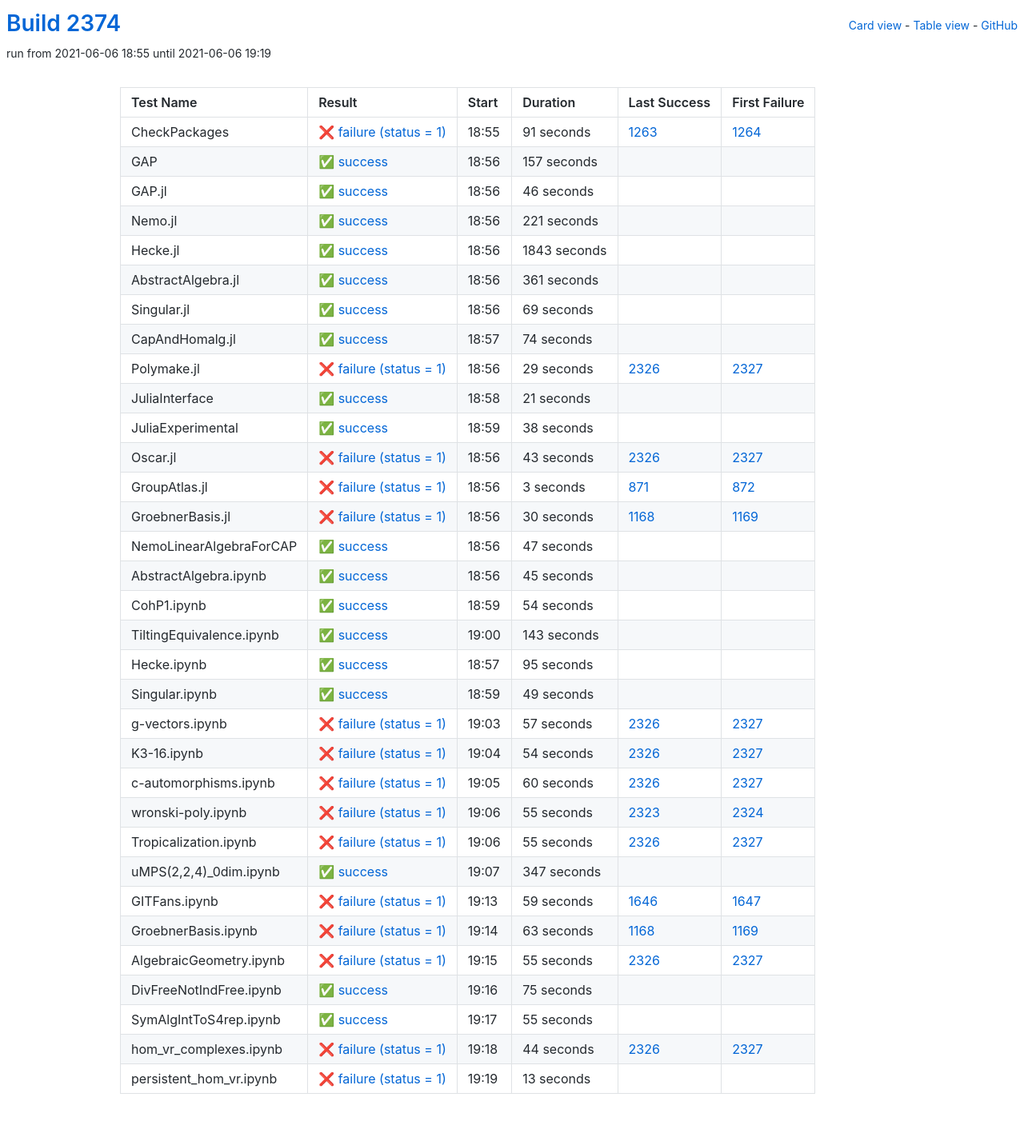
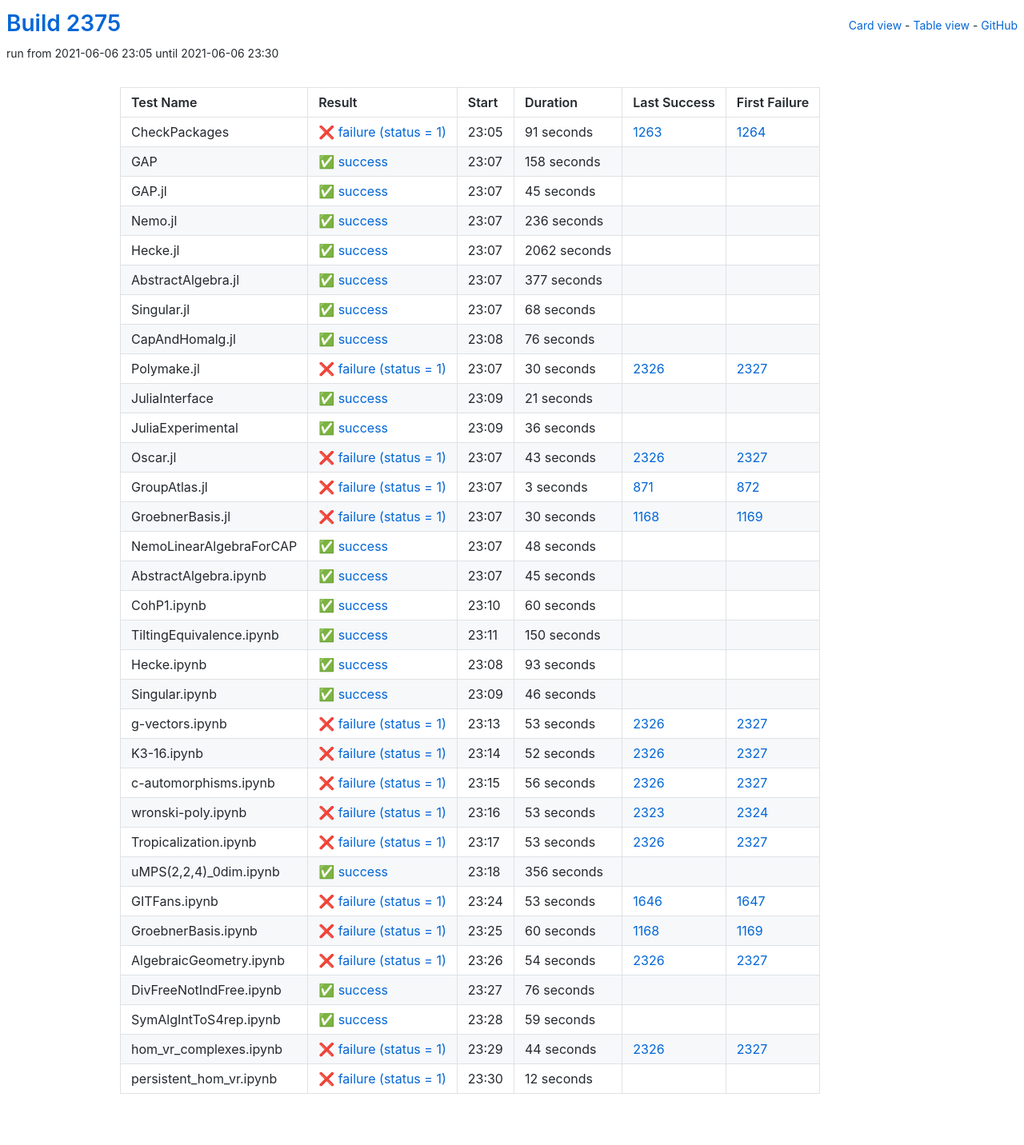
Before and after one commit to oscar-system/oscar-ci-status-stable, a Jekyll site: the page built from table.html, in a window 1280 px wide. Shown: the whole page at 80% size. Built offline with Jekyll 4.4.1, drawn with Linux system fonts in a browser that asks for light colours.

Commit message:
Build #2375

```diff
--- a/_data/ci.yml
+++ b/_data/ci.yml
@@ -1,6 +1,6 @@
 ---
-build: 2374
-build_url: https://oscarci.mathematik.uni-kl.de/job/oscar-stable/2374/
+build: 2375
+build_url: https://oscarci.mathematik.uni-kl.de/job/oscar-stable/2375/
 job: oscar-stable
 organization: oscar-system
 repo: oscar-ci-status-stable
@@ -8,8 +8,8 @@ repourl: https://github.com/oscar-system/oscar-ci-status-stable
 tests:
 - name: CheckPackages
   id: checkpackages
-  log: https://oscarci.mathematik.uni-kl.de/job/oscar-stable/2374/artifact/logs/build-2374/CheckPackages.log
-  start: 2021-06-06 18:55
+  log: https://oscarci.mathematik.uni-kl.de/job/oscar-stable/2375/artifact/logs/build-2375/CheckPackages.log
+  start: 2021-06-06 23:05
   success: false
   exitcode: 1
   status: failure
@@ -20,104 +20,104 @@ tests:
   first_failure_url: https://oscarci.mathematik.uni-kl.de/job/oscar-stable/1264/
 - name: GAP
   id: gap
-  log: https://oscarci.mathematik.uni-kl.de/job/oscar-stable/2374/artifact/logs/build-2374/GAP.log
-  start: 2021-06-06 18:56
+  log: https://oscarci.mathematik.uni-kl.de/job/oscar-stable/2375/artifact/logs/build-2375/GAP.log
+  start: 2021-06-06 23:07
   success: true
   exitcode: 0
   status: success
-  duration: 157
+  duration: 158
   last_success: false
   last_success_url:
   first_failure: false
   first_failure_url:
 - name: GAP.jl
   id: gap-jl
-  log: https://oscarci.mathematik.uni-kl.de/job/oscar-stable/2374/artifact/logs/build-2374/GAP.jl.log
-  start: 2021-06-06 18:56
+  log: https://oscarci.mathematik.uni-kl.de/job/oscar-stable/2375/artifact/logs/build-2375/GAP.jl.log
+  start: 2021-06-06 23:07
   success: true
   exitcode: 0
   status: success
-  duration: 46
+  duration: 45
   last_success: false
   last_success_url:
   first_failure: false
   first_failure_url:
 - name: Nemo.jl
   id: nemo-jl
-  log: https://oscarci.mathematik.uni-kl.de/job/oscar-stable/2374/artifact/logs/build-2374/Nemo.jl.log
-  start: 2021-06-06 18:56
+  log: https://oscarci.mathematik.uni-kl.de/job/oscar-stable/2375/artifact/logs/build-2375/Nemo.jl.log
+  start: 2021-06-06 23:07
   success: true
   exitcode: 0
   status: success
-  duration: 221
+  duration: 236
   last_success: false
   last_success_url:
   first_failure: false
   first_failure_url:
 - name: Hecke.jl
   id: hecke-jl
-  log: https://oscarci.mathematik.uni-kl.de/job/oscar-stable/2374/artifact/logs/build-2374/Hecke.jl.log
-  start: 2021-06-06 18:56
+  log: https://oscarci.mathematik.uni-kl.de/job/oscar-stable/2375/artifact/logs/build-2375/Hecke.jl.log
+  start: 2021-06-06 23:07
   success: true
   exitcode: 0
   status: success
-  duration: 1843
+  duration: 2062
   last_success: false
   last_success_url:
   first_failure: false
   first_failure_url:
 - name: AbstractAlgebra.jl
   id: abstractalgebra-jl
-  log: https://oscarci.mathematik.uni-kl.de/job/oscar-stable/2374/artifact/logs/build-2374/AbstractAlgebra.jl.log
-  start: 2021-06-06 18:56
+  log: https://oscarci.mathematik.uni-kl.de/job/oscar-stable/2375/artifact/logs/build-2375/AbstractAlgebra.jl.log
+  start: 2021-06-06 23:07
   success: true
   exitcode: 0
   status: success
-  duration: 361
+  duration: 377
   last_success: false
   last_success_url:
   first_failure: false
   first_failure_url:
 - name: Singular.jl
   id: singular-jl
-  log: https://oscarci.mathematik.uni-kl.de/job/oscar-stable/2374/artifact/logs/build-2374/Singular.jl.log
-  start: 2021-06-06 18:56
+  log: https://oscarci.mathematik.uni-kl.de/job/oscar-stable/2375/artifact/logs/build-2375/Singular.jl.log
+  start: 2021-06-06 23:07
   success: true
   exitcode: 0
   status: success
-  duration: 69
+  duration: 68
   last_success: false
   last_success_url:
   first_failure: false
   first_failure_url:
 - name: CapAndHomalg.jl
   id: capandhomalg-jl
-  log: https://oscarci.mathematik.uni-kl.de/job/oscar-stable/2374/artifact/logs/build-2374/CapAndHomalg.jl.log
-  start: 2021-06-06 18:57
+  log: https://oscarci.mathematik.uni-kl.de/job/oscar-stable/2375/artifact/logs/build-2375/CapAndHomalg.jl.log
+  start: 2021-06-06 23:08
   success: true
   exitcode: 0
   status: success
-  duration: 74
+  duration: 76
   last_success: false
   last_success_url:
   first_failure: false
   first_failure_url:
 - name: Polymake.jl
   id: polymake-jl
-  log: https://oscarci.mathematik.uni-kl.de/job/oscar-stable/2374/artifact/logs/build-2374/Polymake.jl.log
-  start: 2021-06-06 18:56
+  log: https://oscarci.mathematik.uni-kl.de/job/oscar-stable/2375/artifact/logs/build-2375/Polymake.jl.log
+  start: 2021-06-06 23:07
   success: false
   exitcode: 1
   status: failure
-  duration: 29
+  duration: 30
   last_success: 2326
   last_success_url: https://oscarci.mathematik.uni-kl.de/job/oscar-stable/2326/
   first_failure: 2327
   first_failure_url: https://oscarci.mathematik.uni-kl.de/job/oscar-stable/2327/
 - name: JuliaInterface
   id: juliainterface
-  log: https://oscarci.mathematik.uni-kl.de/job/oscar-stable/2374/artifact/logs/build-2374/JuliaInterface.log
-  start: 2021-06-06 18:58
+  log: https://oscarci.mathematik.uni-kl.de/job/oscar-stable/2375/artifact/logs/build-2375/JuliaInterface.log
+  start: 2021-06-06 23:09
   success: true
   exitcode: 0
   status: success
@@ -128,20 +128,20 @@ tests:
   first_failure_url:
 - name: JuliaExperimental
   id: juliaexperimental
-  log: https://oscarci.mathematik.uni-kl.de/job/oscar-stable/2374/artifact/logs/build-2374/JuliaExperimental.log
-  start: 2021-06-06 18:59
+  log: https://oscarci.mathematik.uni-kl.de/job/oscar-stable/2375/artifact/logs/build-2375/JuliaExperimental.log
+  start: 2021-06-06 23:09
   success: true
   exitcode: 0
   status: success
-  duration: 38
+  duration: 36
   last_success: false
   last_success_url:
   first_failure: false
   first_failure_url:
 - name: Oscar.jl
   id: oscar-jl
-  log: https://oscarci.mathematik.uni-kl.de/job/oscar-stable/2374/artifact/logs/build-2374/Oscar.jl.log
-  start: 2021-06-06 18:56
+  log: https://oscarci.mathematik.uni-kl.de/job/oscar-stable/2375/artifact/logs/build-2375/Oscar.jl.log
+  start: 2021-06-06 23:07
   success: false
   exitcode: 1
   status: failure
@@ -152,8 +152,8 @@ tests:
   first_failure_url: https://oscarci.mathematik.uni-kl.de/job/oscar-stable/2327/
 - name: GroupAtlas.jl
   id: groupatlas-jl
-  log: https://oscarci.mathematik.uni-kl.de/job/oscar-stable/2374/artifact/logs/build-2374/GroupAtlas.jl.log
-  start: 2021-06-06 18:56
+  log: https://oscarci.mathematik.uni-kl.de/job/oscar-stable/2375/artifact/logs/build-2375/GroupAtlas.jl.log
+  start: 2021-06-06 23:07
   success: false
   exitcode: 1
   status: failure
@@ -164,8 +164,8 @@ tests:
   first_failure_url: https://oscarci.mathematik.uni-kl.de/job/oscar-stable/872/
 - name: GroebnerBasis.jl
   id: groebnerbasis-jl
-  log: https://oscarci.mathematik.uni-kl.de/job/oscar-stable/2374/artifact/logs/build-2374/GroebnerBasis.jl.log
-  start: 2021-06-06 18:56
+  log: https://oscarci.mathematik.uni-kl.de/job/oscar-stable/2375/artifact/logs/build-2375/GroebnerBasis.jl.log
+  start: 2021-06-06 23:07
   success: false
   exitcode: 1
   status: failure
@@ -176,20 +176,20 @@ tests:
   first_failure_url: https://oscarci.mathematik.uni-kl.de/job/oscar-stable/1169/
 - name: NemoLinearAlgebraForCAP
   id: nemolinearalgebraforcap
-  log: https://oscarci.mathematik.uni-kl.de/job/oscar-stable/2374/artifact/logs/build-2374/NemoLinearAlgebraForCAP.log
-  start: 2021-06-06 18:56
+  log: https://oscarci.mathematik.uni-kl.de/job/oscar-stable/2375/artifact/logs/build-2375/NemoLinearAlgebraForCAP.log
+  start: 2021-06-06 23:07
   success: true
   exitcode: 0
   status: success
-  duration: 47
+  duration: 48
   last_success: false
   last_success_url:
   first_failure: false
   first_failure_url:
 - name: AbstractAlgebra.ipynb
   id: abstractalgebra-ipynb
-  log: https://oscarci.mathematik.uni-kl.de/job/oscar-stable/2374/artifact/logs/build-2374/AbstractAlgebra.ipynb.log
-  start: 2021-06-06 18:56
+  log: https://oscarci.mathematik.uni-kl.de/job/oscar-stable/2375/artifact/logs/build-2375/AbstractAlgebra.ipynb.log
+  start: 2021-06-06 23:07
   success: true
   exitcode: 0
   status: success
@@ -200,68 +200,152 @@ tests:
   first_failure_url:
 - name: CohP1.ipynb
   id: cohp1-ipynb
-  log: https://oscarci.mathematik.uni-kl.de/job/oscar-stable/2374/artifact/logs/build-2374/CohP1.ipynb.log
-  start: 2021-06-06 18:59
+  log: https://oscarci.mathematik.uni-kl.de/job/oscar-stable/2375/artifact/logs/build-2375/CohP1.ipynb.log
+  start: 2021-06-06 23:10
   success: true
   exitcode: 0
   status: success
-  duration: 54
+  duration: 60
   last_success: false
   last_success_url:
   first_failure: false
   first_failure_url:
 - name: TiltingEquivalence.ipynb
   id: tiltingequivalence-ipynb
-  log: https://oscarci.mathematik.uni-kl.de/job/oscar-stable/2374/artifact/logs/build-2374/TiltingEquivalence.ipynb.log
-  start: 2021-06-06 19:00
+  log: https://oscarci.mathematik.uni-kl.de/job/oscar-stable/2375/artifact/logs/build-2375/TiltingEquivalence.ipynb.log
+  start: 2021-06-06 23:11
   success: true
   exitcode: 0
   status: success
-  duration: 143
+  duration: 150
   last_success: false
   last_success_url:
   first_failure: false
   first_failure_url:
 - name: Hecke.ipynb
   id: hecke-ipynb
-  log: https://oscarci.mathematik.uni-kl.de/job/oscar-stable/2374/artifact/logs/build-2374/Hecke.ipynb.log
-  start: 2021-06-06 18:57
+  log: https://oscarci.mathematik.uni-kl.de/job/oscar-stable/2375/artifact/logs/build-2375/Hecke.ipynb.log
+  start: 2021-06-06 23:08
   success: true
   exitcode: 0
   status: success
-  duration: 95
+  duration: 93
   last_success: false
   last_success_url:
   first_failure: false
   first_failure_url:
 - name: Singular.ipynb
   id: singular-ipynb
-  log: https://oscarci.mathematik.uni-kl.de/job/oscar-stable/2374/artifact/logs/build-2374/Singular.ipynb.log
-  start: 2021-06-06 18:59
+  log: https://oscarci.mathematik.uni-kl.de/job/oscar-stable/2375/artifact/logs/build-2375/Singular.ipynb.log
+  start: 2021-06-06 23:09
   success: true
   exitcode: 0
   status: success
-  duration: 49
+  duration: 46
   last_success: false
   last_success_url:
   first_failure: false
   first_failure_url:
 - name: g-vectors.ipynb
   id: g-vectors-ipynb
-  log: https://oscarci.mathematik.uni-kl.de/job/oscar-stable/2374/artifact/logs/build-2374/g-vectors.ipynb.log
-  start: 2021-06-06 19:03
+  log: https://oscarci.mathematik.uni-kl.de/job/oscar-stable/2375/artifact/logs/build-2375/g-vectors.ipynb.log
+  start: 2021-06-06 23:13
   success: false
   exitcode: 1
   status: failure
-  duration: 57
+  duration: 53
   last_success: 2326
   last_success_url: https://oscarci.mathematik.uni-kl.de/job/oscar-stable/2326/
   first_failure: 2327
   first_failure_url: https://oscarci.mathematik.uni-kl.de/job/oscar-stable/2327/
 - name: K3-16.ipynb
   id: k3-16-ipynb
-  log: https://oscarci.mathematik.uni-kl.de/job/oscar-stable/2374/artifact/logs/build-2374/K3-16.ipynb.log
-  start: 2021-06-06 19:04
+  log: https://oscarci.mathematik.uni-kl.de/job/oscar-stable/2375/artifact/logs/build-2375/K3-16.ipynb.log
+  start: 2021-06-06 23:14
+  success: false
+  exitcode: 1
+  status: failure
+  duration: 52
+  last_success: 2326
+  last_success_url: https://oscarci.mathematik.uni-kl.de/job/oscar-stable/2326/
+  first_failure: 2327
+  first_failure_url: https://oscarci.mathematik.uni-kl.de/job/oscar-stable/2327/
+- name: c-automorphisms.ipynb
+  id: c-automorphisms-ipynb
+  log: https://oscarci.mathematik.uni-kl.de/job/oscar-stable/2375/artifact/logs/build-2375/c-automorphisms.ipynb.log
+  start: 2021-06-06 23:15
+  success: false
+  exitcode: 1
+  status: failure
+  duration: 56
+  last_success: 2326
+  last_success_url: https://oscarci.mathematik.uni-kl.de/job/oscar-stable/2326/
+  first_failure: 2327
+  first_failure_url: https://oscarci.mathematik.uni-kl.de/job/oscar-stable/2327/
+- name: wronski-poly.ipynb
+  id: wronski-poly-ipynb
+  log: https://oscarci.mathematik.uni-kl.de/job/oscar-stable/2375/artifact/logs/build-2375/wronski-poly.ipynb.log
+  start: 2021-06-06 23:16
+  success: false
+  exitcode: 1
+  status: failure
+  duration: 53
+  last_success: 2323
+  last_success_url: https://oscarci.mathematik.uni-kl.de/job/oscar-stable/2323/
+  first_failure: 2324
+  first_failure_url: https://oscarci.mathematik.uni-kl.de/job/oscar-stable/2324/
+- name: Tropicalization.ipynb
+  id: tropicalization-ipynb
+  log: https://oscarci.mathematik.uni-kl.de/job/oscar-stable/2375/artifact/logs/build-2375/Tropicalization.ipynb.log
+  start: 2021-06-06 23:17
+  success: false
+  exitcode: 1
+  status: failure
+  duration: 53
+  last_success: 2326
+  last_success_url: https://oscarci.mathematik.uni-kl.de/job/oscar-stable/2326/
+  first_failure: 2327
+  first_failure_url: https://oscarci.mathematik.uni-kl.de/job/oscar-stable/2327/
+- name: uMPS(2,2,4)_0dim.ipynb
+  id: umps-2-2-4-0dim-ipynb
+  log: https://oscarci.mathematik.uni-kl.de/job/oscar-stable/2375/artifact/logs/build-2375/uMPS-2-2-4-_0dim.ipynb.log
+  start: 2021-06-06 23:18
+  success: true
+  exitcode: 0
+  status: success
+  duration: 356
+  last_success: false
+  last_success_url:
+  first_failure: false
+  first_failure_url:
+- name: GITFans.ipynb
+  id: gitfans-ipynb
+  log: https://oscarci.mathematik.uni-kl.de/job/oscar-stable/2375/artifact/logs/build-2375/GITFans.ipynb.log
+  start: 2021-06-06 23:24
+  success: false
+  exitcode: 1
+  status: failure
+  duration: 53
+  last_success: 1646
+  last_success_url: https://oscarci.mathematik.uni-kl.de/job/oscar-stable/1646/
+  first_failure: 1647
+  first_failure_url: https://oscarci.mathematik.uni-kl.de/job/oscar-stable/1647/
+- name: GroebnerBasis.ipynb
+  id: groebnerbasis-ipynb
+  log: https://oscarci.mathematik.uni-kl.de/job/oscar-stable/2375/artifact/logs/build-2375/GroebnerBasis.ipynb.log
+  start: 2021-06-06 23:25
+  success: false
+  exitcode: 1
+  status: failure
+  duration: 60
+  last_success: 1168
+  last_success_url: https://oscarci.mathematik.uni-kl.de/job/oscar-stable/1168/
+  first_failure: 1169
+  first_failure_url: https://oscarci.mathematik.uni-kl.de/job/oscar-stable/1169/
+- name: AlgebraicGeometry.ipynb
+  id: algebraicgeometry-ipynb
+  log: https://oscarci.mathematik.uni-kl.de/job/oscar-stable/2375/artifact/logs/build-2375/AlgebraicGeometry.ipynb.log
+  start: 2021-06-06 23:26
   success: false
   exitcode: 1
   status: failure
@@ -270,118 +354,34 @@ tests:
   last_success_url: https://oscarci.mathematik.uni-kl.de/job/oscar-stable/2326/
   first_failure: 2327
   first_failure_url: https://oscarci.mathematik.uni-kl.de/job/oscar-stable/2327/
-- name: c-automorphisms.ipynb
-  id: c-automorphisms-ipynb
-  log: https://oscarci.mathematik.uni-kl.de/job/oscar-stable/2374/artifact/logs/build-2374/c-automorphisms.ipynb.log
-  start: 2021-06-06 19:05
-  success: false
-  exitcode: 1
-  status: failure
-  duration: 60
-  last_success: 2326
-  last_success_url: https://oscarci.mathematik.uni-kl.de/job/oscar-stable/2326/
-  first_failure: 2327
-  first_failure_url: https://oscarci.mathematik.uni-kl.de/job/oscar-stable/2327/
-- name: wronski-poly.ipynb
-  id: wronski-poly-ipynb
-  log: https://oscarci.mathematik.uni-kl.de/job/oscar-stable/2374/artifact/logs/build-2374/wronski-poly.ipynb.log
-  start: 2021-06-06 19:06
-  success: false
-  exitcode: 1
-  status: failure
-  duration: 55
-  last_success: 2323
-  last_success_url: https://oscarci.mathematik.uni-kl.de/job/oscar-stable/2323/
-  first_failure: 2324
-  first_failure_url: https://oscarci.mathematik.uni-kl.de/job/oscar-stable/2324/
-- name: Tropicalization.ipynb
-  id: tropicalization-ipynb
-  log: https://oscarci.mathematik.uni-kl.de/job/oscar-stable/2374/artifact/logs/build-2374/Tropicalization.ipynb.log
-  start: 2021-06-06 19:06
-  success: false
-  exitcode: 1
-  status: failure
-  duration: 55
-  last_success: 2326
-  last_success_url: https://oscarci.mathematik.uni-kl.de/job/oscar-stable/2326/
-  first_failure: 2327
-  first_failure_url: https://oscarci.mathematik.uni-kl.de/job/oscar-stable/2327/
-- name: uMPS(2,2,4)_0dim.ipynb
-  id: umps-2-2-4-0dim-ipynb
-  log: https://oscarci.mathematik.uni-kl.de/job/oscar-stable/2374/artifact/logs/build-2374/uMPS-2-2-4-_0dim.ipynb.log
-  start: 2021-06-06 19:07
+- name: DivFreeNotIndFree.ipynb
+  id: divfreenotindfree-ipynb
+  log: https://oscarci.mathematik.uni-kl.de/job/oscar-stable/2375/artifact/logs/build-2375/DivFreeNotIndFree.ipynb.log
+  start: 2021-06-06 23:27
   success: true
   exitcode: 0
   status: success
-  duration: 347
-  last_success: false
-  last_success_url:
-  first_failure: false
-  first_failure_url:
-- name: GITFans.ipynb
-  id: gitfans-ipynb
-  log: https://oscarci.mathematik.uni-kl.de/job/oscar-stable/2374/artifact/logs/build-2374/GITFans.ipynb.log
-  start: 2021-06-06 19:13
-  success: false
-  exitcode: 1
-  status: failure
-  duration: 59
-  last_success: 1646
-  last_success_url: https://oscarci.mathematik.uni-kl.de/job/oscar-stable/1646/
-  first_failure: 1647
-  first_failure_url: https://oscarci.mathematik.uni-kl.de/job/oscar-stable/1647/
-- name: GroebnerBasis.ipynb
-  id: groebnerbasis-ipynb
-  log: https://oscarci.mathematik.uni-kl.de/job/oscar-stable/2374/artifact/logs/build-2374/GroebnerBasis.ipynb.log
-  start: 2021-06-06 19:14
-  success: false
-  exitcode: 1
-  status: failure
-  duration: 63
-  last_success: 1168
-  last_success_url: https://oscarci.mathematik.uni-kl.de/job/oscar-stable/1168/
-  first_failure: 1169
-  first_failure_url: https://oscarci.mathematik.uni-kl.de/job/oscar-stable/1169/
-- name: AlgebraicGeometry.ipynb
-  id: algebraicgeometry-ipynb
-  log: https://oscarci.mathematik.uni-kl.de/job/oscar-stable/2374/artifact/logs/build-2374/AlgebraicGeometry.ipynb.log
-  start: 2021-06-06 19:15
-  success: false
-  exitcode: 1
-  status: failure
-  duration: 55
-  last_success: 2326
-  last_success_url: https://oscarci.mathematik.uni-kl.de/job/oscar-stable/2326/
-  first_failure: 2327
-  first_failure_url: https://oscarci.mathematik.uni-kl.de/job/oscar-stable/2327/
-- name: DivFreeNotIndFree.ipynb
-  id: divfreenotindfree-ipynb
-  log: https://oscarci.mathematik.uni-kl.de/job/oscar-stable/2374/artifact/logs/build-2374/DivFreeNotIndFree.ipynb.log
-  start: 2021-06-06 19:16
-  success: true
-  exitcode: 0
-  status: success
-  duration: 75
+  duration: 76
   last_success: false
   last_success_url:
   first_failure: false
   first_failure_url:
 - name: SymAlgIntToS4rep.ipynb
   id: symalginttos4rep-ipynb
-  log: https://oscarci.mathematik.uni-kl.de/job/oscar-stable/2374/artifact/logs/build-2374/SymAlgIntToS4rep.ipynb.log
-  start: 2021-06-06 19:17
+  log: https://oscarci.mathematik.uni-kl.de/job/oscar-stable/2375/artifact/logs/build-2375/SymAlgIntToS4rep.ipynb.log
+  start: 2021-06-06 23:28
   success: true
   exitcode: 0
   status: success
-  duration: 55
+  duration: 59
   last_success: false
   last_success_url:
   first_failure: false
   first_failure_url:
 - name: hom_vr_complexes.ipynb
   id: hom-vr-complexes-ipynb
-  log: https://oscarci.mathematik.uni-kl.de/job/oscar-stable/2374/artifact/logs/build-2374/hom_vr_complexes.ipynb.log
-  start: 2021-06-06 19:18
+  log: https://oscarci.mathematik.uni-kl.de/job/oscar-stable/2375/artifact/logs/build-2375/hom_vr_complexes.ipynb.log
+  start: 2021-06-06 23:29
   success: false
   exitcode: 1
   status: failure
@@ -392,12 +392,12 @@ tests:
   first_failure_url: https://oscarci.mathematik.uni-kl.de/job/oscar-stable/2327/
 - name: persistent_hom_vr.ipynb
   id: persistent-hom-vr-ipynb
-  log: https://oscarci.mathematik.uni-kl.de/job/oscar-stable/2374/artifact/logs/build-2374/persistent_hom_vr.ipynb.log
-  start: 2021-06-06 19:19
+  log: https://oscarci.mathematik.uni-kl.de/job/oscar-stable/2375/artifact/logs/build-2375/persistent_hom_vr.ipynb.log
+  start: 2021-06-06 23:30
   success: false
   exitcode: 1
   status: failure
-  duration: 13
+  duration: 12
   last_success: false
   last_success_url:
   first_failure: false
```
Also changed, not shown: README.md.
